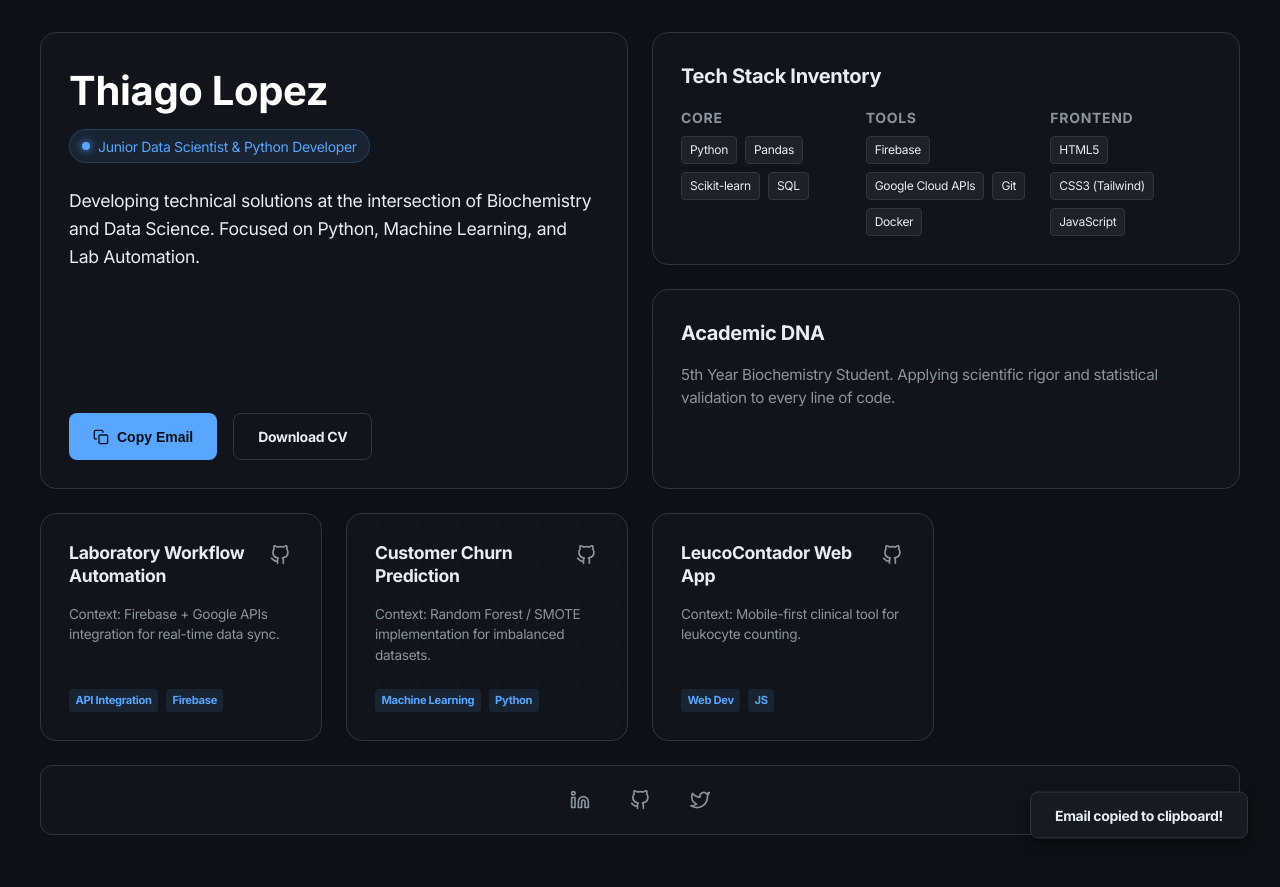
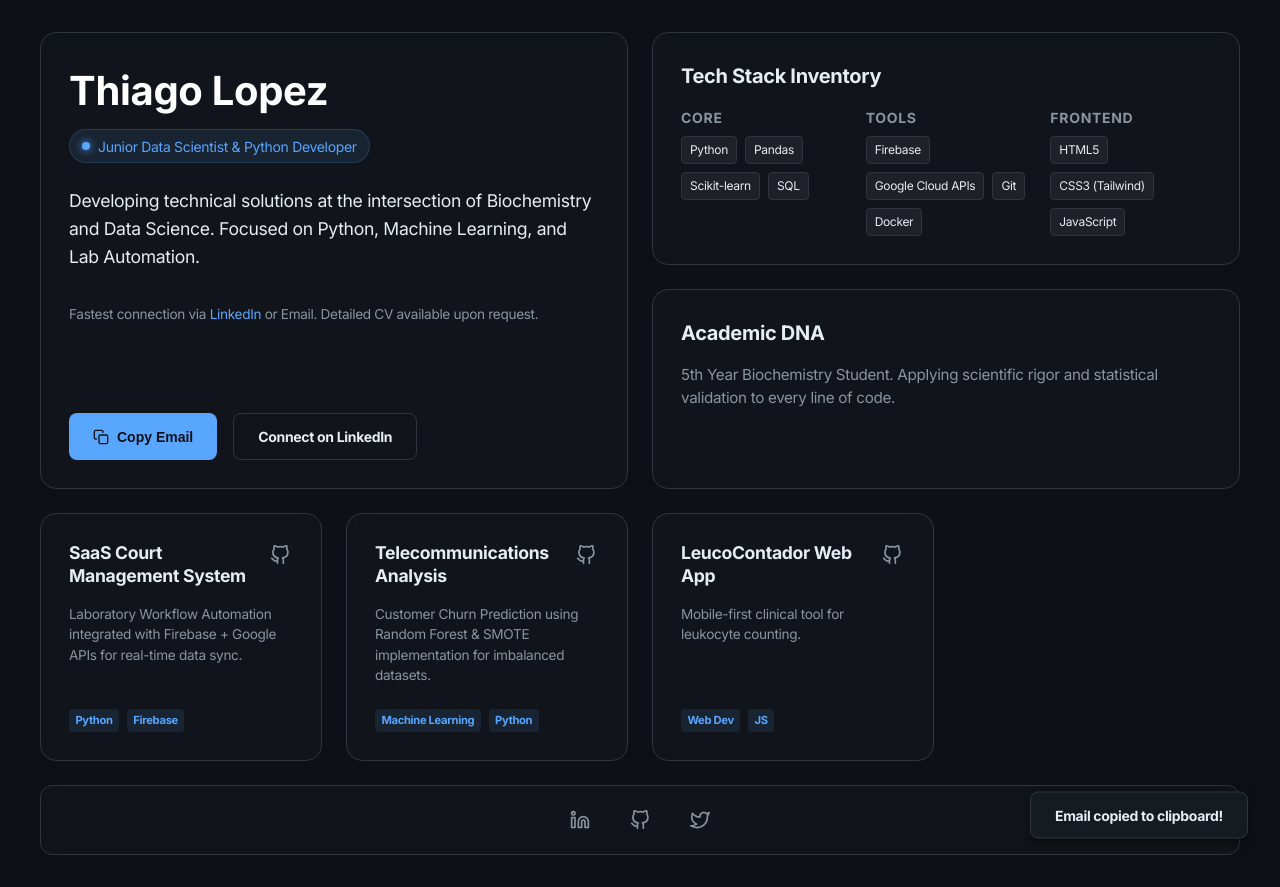
Before and after one commit to thxlopez7/-first_impression, a plain HTML site: page index.html in a window 1280 px wide. Drawn offline with Linux system fonts and the light colour scheme.

Commit message:
Update hyperlinks and project case studies with actual repository data

```diff
--- a/index.html
+++ b/index.html
@@ -24,12 +24,15 @@
                         <p class="value-prop">
                             Developing technical solutions at the intersection of Biochemistry and Data Science. Focused on Python, Machine Learning, and Lab Automation.
                         </p>
+                        <p class="contact-note" style="font-size: 0.85rem; color: var(--text-secondary); margin-bottom: 1.5rem;">
+                            Fastest connection via <a href="https://www.linkedin.com/in/thiago-lopez-284507219" target="_blank" style="color: var(--accent-color); text-decoration: none;">LinkedIn</a> or Email. Detailed CV available upon request.
+                        </p>
                         <div class="cta-group">
                             <button class="btn btn-primary" id="copy-email-btn">
                                 <svg viewBox="0 0 24 24" width="16" height="16" stroke="currentColor" stroke-width="2" fill="none" stroke-linecap="round" stroke-linejoin="round"><rect x="9" y="9" width="13" height="13" rx="2" ry="2"></rect><path d="M5 15H4a2 2 0 0 1-2-2V4a2 2 0 0 1 2-2h9a2 2 0 0 1 2 2v1"></path></svg>
                                 Copy Email
                             </button>
-                            <a href="#" class="btn btn-secondary">Download CV</a>
+                            <a href="https://www.linkedin.com/in/thiago-lopez-284507219" target="_blank" class="btn btn-secondary">Connect on LinkedIn</a>
                         </div>
                     </div>
                 </div>
@@ -83,14 +86,14 @@
             <section class="bento-cell project-cell">
                 <div class="cell-inner">
                     <div class="project-header">
-                        <h2>Laboratory Workflow Automation</h2>
-                        <a href="https://github.com/thiagolopez" target="_blank" class="github-link" title="View on GitHub">
+                        <h2>SaaS Court Management System</h2>
+                        <a href="https://github.com/thxlopez7/gestor_de_canchas_SaaS.git" target="_blank" class="github-link" title="View on GitHub">
                             <svg viewBox="0 0 24 24" width="20" height="20" stroke="currentColor" stroke-width="2" fill="none" stroke-linecap="round" stroke-linejoin="round"><path d="M9 19c-5 1.5-5-2.5-7-3m14 6v-3.87a3.37 3.37 0 0 0-.94-2.61c3.14-.35 6.44-1.54 6.44-7A5.44 5.44 0 0 0 20 4.77 5.07 5.07 0 0 0 19.91 1S18.73.65 16 2.48a13.38 13.38 0 0 0-7 0C6.27.65 5.09 1 5.09 1A5.07 5.07 0 0 0 5 4.77a5.44 5.44 0 0 0-1.5 3.78c0 5.42 3.3 6.61 6.44 7A3.37 3.37 0 0 0 9 18.13V22"></path></svg>
                         </a>
                     </div>
-                    <p class="context">Context: Firebase + Google APIs integration for real-time data sync.</p>
+                    <p class="context">Laboratory Workflow Automation integrated with Firebase + Google APIs for real-time data sync.</p>
                     <div class="tech-tag-container">
-                        <span class="tech-tag">API Integration</span>
+                        <span class="tech-tag">Python</span>
                         <span class="tech-tag">Firebase</span>
                     </div>
                 </div>
@@ -99,12 +102,12 @@
             <section class="bento-cell project-cell">
                 <div class="cell-inner">
                     <div class="project-header">
-                        <h2>Customer Churn Prediction</h2>
-                        <a href="https://github.com/thiagolopez" target="_blank" class="github-link" title="View on GitHub">
+                        <h2>Telecommunications Analysis</h2>
+                        <a href="https://github.com/thxlopez7/challenge_telecomX_2026" target="_blank" class="github-link" title="View on GitHub">
                             <svg viewBox="0 0 24 24" width="20" height="20" stroke="currentColor" stroke-width="2" fill="none" stroke-linecap="round" stroke-linejoin="round"><path d="M9 19c-5 1.5-5-2.5-7-3m14 6v-3.87a3.37 3.37 0 0 0-.94-2.61c3.14-.35 6.44-1.54 6.44-7A5.44 5.44 0 0 0 20 4.77 5.07 5.07 0 0 0 19.91 1S18.73.65 16 2.48a13.38 13.38 0 0 0-7 0C6.27.65 5.09 1 5.09 1A5.07 5.07 0 0 0 5 4.77a5.44 5.44 0 0 0-1.5 3.78c0 5.42 3.3 6.61 6.44 7A3.37 3.37 0 0 0 9 18.13V22"></path></svg>
                         </a>
                     </div>
-                    <p class="context">Context: Random Forest / SMOTE implementation for imbalanced datasets.</p>
+                    <p class="context">Customer Churn Prediction using Random Forest & SMOTE implementation for imbalanced datasets.</p>
                     <div class="tech-tag-container">
                         <span class="tech-tag">Machine Learning</span>
                         <span class="tech-tag">Python</span>
@@ -117,11 +120,11 @@
                 <div class="cell-inner">
                     <div class="project-header">
                         <h2>LeucoContador Web App</h2>
-                        <a href="https://github.com/thiagolopez" target="_blank" class="github-link" title="View on GitHub">
+                        <a href="https://github.com/thxlopez7" target="_blank" class="github-link" title="View on GitHub">
                             <svg viewBox="0 0 24 24" width="20" height="20" stroke="currentColor" stroke-width="2" fill="none" stroke-linecap="round" stroke-linejoin="round"><path d="M9 19c-5 1.5-5-2.5-7-3m14 6v-3.87a3.37 3.37 0 0 0-.94-2.61c3.14-.35 6.44-1.54 6.44-7A5.44 5.44 0 0 0 20 4.77 5.07 5.07 0 0 0 19.91 1S18.73.65 16 2.48a13.38 13.38 0 0 0-7 0C6.27.65 5.09 1 5.09 1A5.07 5.07 0 0 0 5 4.77a5.44 5.44 0 0 0-1.5 3.78c0 5.42 3.3 6.61 6.44 7A3.37 3.37 0 0 0 9 18.13V22"></path></svg>
                         </a>
                     </div>
-                    <p class="context">Context: Mobile-first clinical tool for leukocyte counting.</p>
+                    <p class="context">Mobile-first clinical tool for leukocyte counting.</p>
                     <div class="tech-tag-container">
                         <span class="tech-tag">Web Dev</span>
                         <span class="tech-tag">JS</span>
@@ -131,13 +134,13 @@
         </main>
 
         <footer class="connectivity-bar">
-            <a href="https://linkedin.com/in/thiagolopez" target="_blank" class="social-icon" aria-label="LinkedIn">
+            <a href="https://www.linkedin.com/in/thiago-lopez-284507219" target="_blank" class="social-icon" aria-label="LinkedIn">
                 <svg viewBox="0 0 24 24" width="20" height="20" stroke="currentColor" stroke-width="2" fill="none" stroke-linecap="round" stroke-linejoin="round"><path d="M16 8a6 6 0 0 1 6 6v7h-4v-7a2 2 0 0 0-2-2 2 2 0 0 0-2 2v7h-4v-7a6 6 0 0 1 6-6z"></path><rect x="2" y="9" width="4" height="12"></rect><circle cx="4" cy="4" r="2"></circle></svg>
             </a>
-            <a href="https://github.com/thiagolopez" target="_blank" class="social-icon" aria-label="GitHub">
+            <a href="https://github.com/thxlopez7" target="_blank" class="social-icon" aria-label="GitHub">
                 <svg viewBox="0 0 24 24" width="20" height="20" stroke="currentColor" stroke-width="2" fill="none" stroke-linecap="round" stroke-linejoin="round"><path d="M9 19c-5 1.5-5-2.5-7-3m14 6v-3.87a3.37 3.37 0 0 0-.94-2.61c3.14-.35 6.44-1.54 6.44-7A5.44 5.44 0 0 0 20 4.77 5.07 5.07 0 0 0 19.91 1S18.73.65 16 2.48a13.38 13.38 0 0 0-7 0C6.27.65 5.09 1 5.09 1A5.07 5.07 0 0 0 5 4.77a5.44 5.44 0 0 0-1.5 3.78c0 5.42 3.3 6.61 6.44 7A3.37 3.37 0 0 0 9 18.13V22"></path></svg>
             </a>
-            <a href="https://twitter.com/thiagolopez" target="_blank" class="social-icon" aria-label="Twitter">
+            <a href="#" target="_blank" class="social-icon" aria-label="Twitter">
                 <svg viewBox="0 0 24 24" width="20" height="20" stroke="currentColor" stroke-width="2" fill="none" stroke-linecap="round" stroke-linejoin="round"><path d="M23 3a10.9 10.9 0 0 1-3.14 1.53 4.48 4.48 0 0 0-7.86 3v1A10.66 10.66 0 0 1 3 4s-4 9 5 13a11.64 11.64 0 0 1-7 2c9 5 20 0 20-11.5a4.5 4.5 0 0 0-.08-.83A7.72 7.72 0 0 0 23 3z"></path></svg>
             </a>
         </footer>
```
